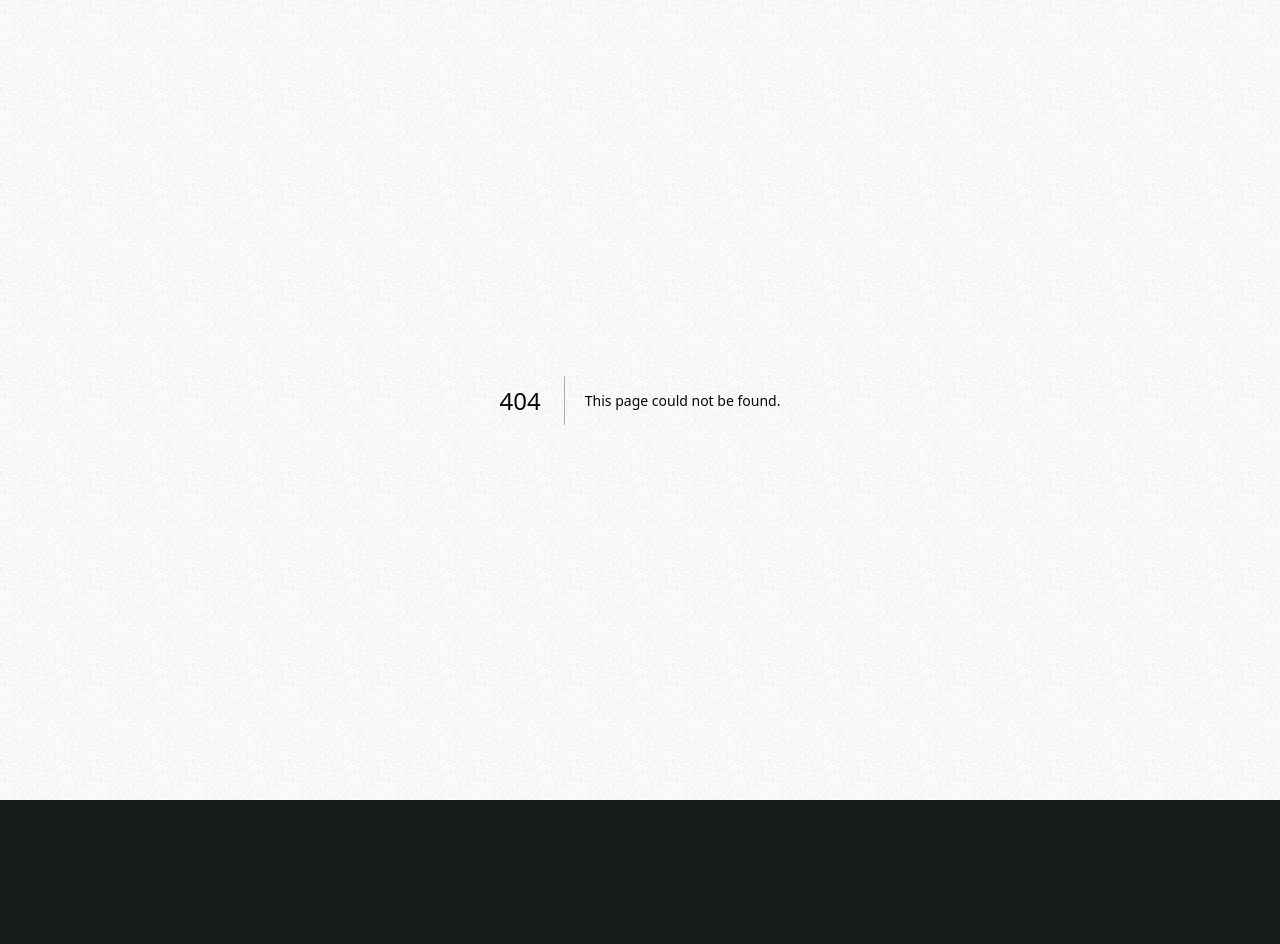
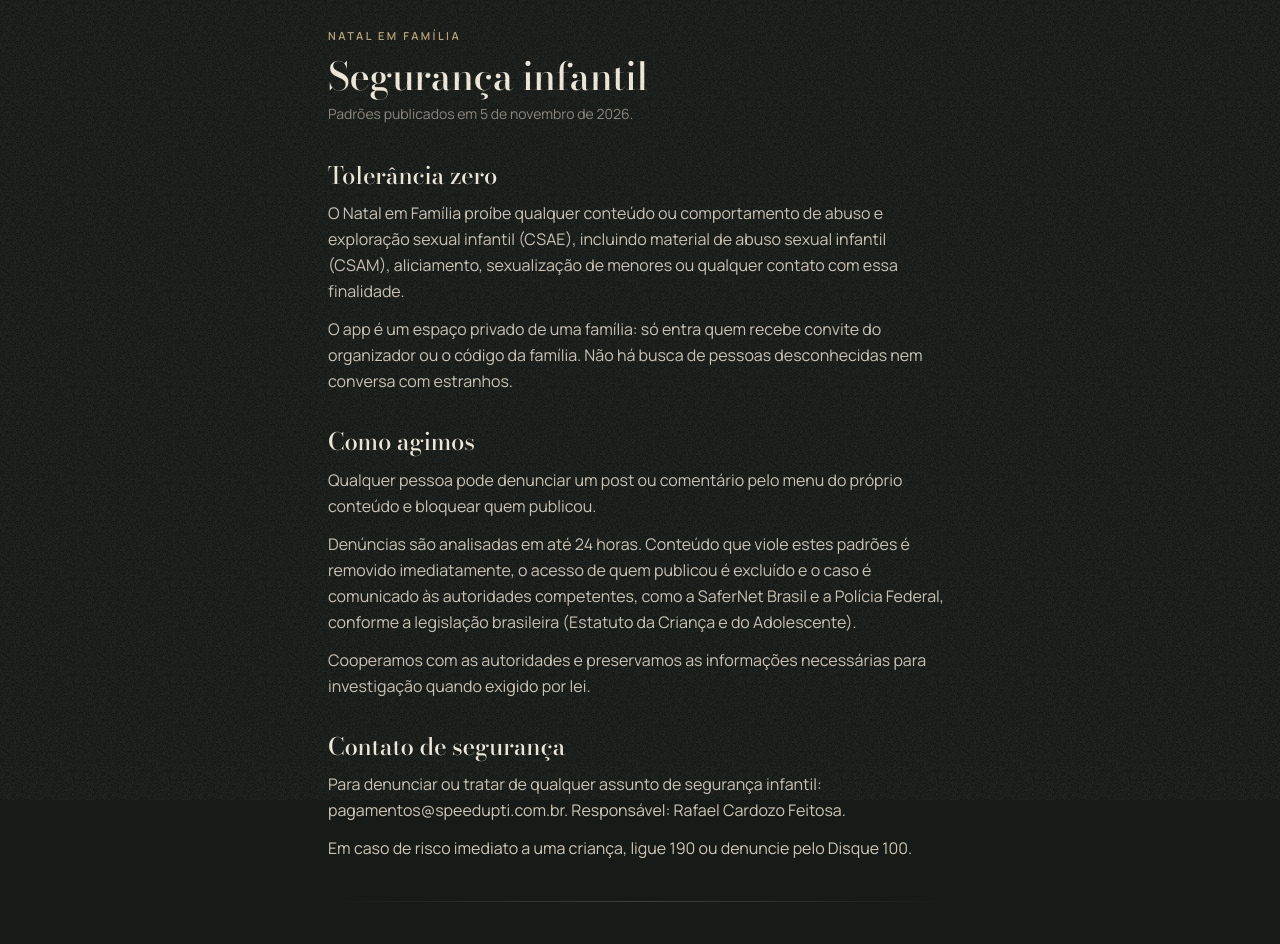
Before and after one commit to rafaelks1020/sistema-natal-familia, a Next.js app: page /seguranca-infantil in a window 1280 px wide. Before the commit this address had no page. Shown: the top 944 px of the page. Before the commit the page ends 800 px from the top, so only its background shows below. Built offline with nearby package versions, Linux system fonts and the light colour scheme.

Commit message:
Página de padrões de segurança infantil (exigência da Play)

```diff
--- /dev/null
+++ b/app/seguranca-infantil/page.tsx
@@ -0,0 +1,61 @@
+import type { Metadata } from 'next';
+import Link from 'next/link';
+
+export const metadata: Metadata = {
+  title: 'Segurança infantil · Natal em Família',
+  description: 'Padrões contra abuso e exploração sexual infantil do Natal em Família.',
+};
+
+// Página pública exigida pelo Google Play (Padrões de segurança infantil, apps da categoria Social).
+
+const SECOES: { titulo: string; texto: string[] }[] = [
+  {
+    titulo: 'Tolerância zero',
+    texto: [
+      'O Natal em Família proíbe qualquer conteúdo ou comportamento de abuso e exploração sexual infantil (CSAE), incluindo material de abuso sexual infantil (CSAM), aliciamento, sexualização de menores ou qualquer contato com essa finalidade.',
+      'O app é um espaço privado de uma família: só entra quem recebe convite do organizador ou o código da família. Não há busca de pessoas desconhecidas nem conversa com estranhos.',
+    ],
+  },
+  {
+    titulo: 'Como agimos',
+    texto: [
+      'Qualquer pessoa pode denunciar um post ou comentário pelo menu do próprio conteúdo e bloquear quem publicou.',
+      'Denúncias são analisadas em até 24 horas. Conteúdo que viole estes padrões é removido imediatamente, o acesso de quem publicou é excluído e o caso é comunicado às autoridades competentes, como a SaferNet Brasil e a Polícia Federal, conforme a legislação brasileira (Estatuto da Criança e do Adolescente).',
+      'Cooperamos com as autoridades e preservamos as informações necessárias para investigação quando exigido por lei.',
+    ],
+  },
+  {
+    titulo: 'Contato de segurança',
+    texto: [
+      'Para denunciar ou tratar de qualquer assunto de segurança infantil: pagamentos@speedupti.com.br. Responsável: Rafael Cardozo Feitosa.',
+      'Em caso de risco imediato a uma criança, ligue 190 ou denuncie pelo Disque 100.',
+    ],
+  },
+];
+
+export default function SegurancaInfantilPage() {
+  return (
+    <main className="mx-auto min-h-dvh max-w-2xl px-6 pb-16 pt-[calc(env(safe-area-inset-top)+28px)]">
+      <p className="kicker mb-3">Natal em Família</p>
+      <h1 className="display mb-2 text-[2.4rem]">Segurança infantil</h1>
+      <p className="mb-10 text-sm text-marfim-3">Padrões publicados em 5 de novembro de 2026.</p>
+      <div className="space-y-9">
+        {SECOES.map((s) => (
+          <section key={s.titulo}>
+            <h2 className="display mb-3 text-2xl">{s.titulo}</h2>
+            <div className="space-y-3 leading-relaxed text-marfim-2">
+              {s.texto.map((t) => (
+                <p key={t}>{t}</p>
+              ))}
+            </div>
+          </section>
+        ))}
+      </div>
+      <div className="rule my-10" />
+      <div className="flex gap-6 text-sm">
+        <Link href="/termos" className="text-champagne underline underline-offset-4">Termos de uso</Link>
+        <Link href="/privacidade" className="text-champagne underline underline-offset-4">Privacidade</Link>
+      </div>
+    </main>
+  );
+}
```
